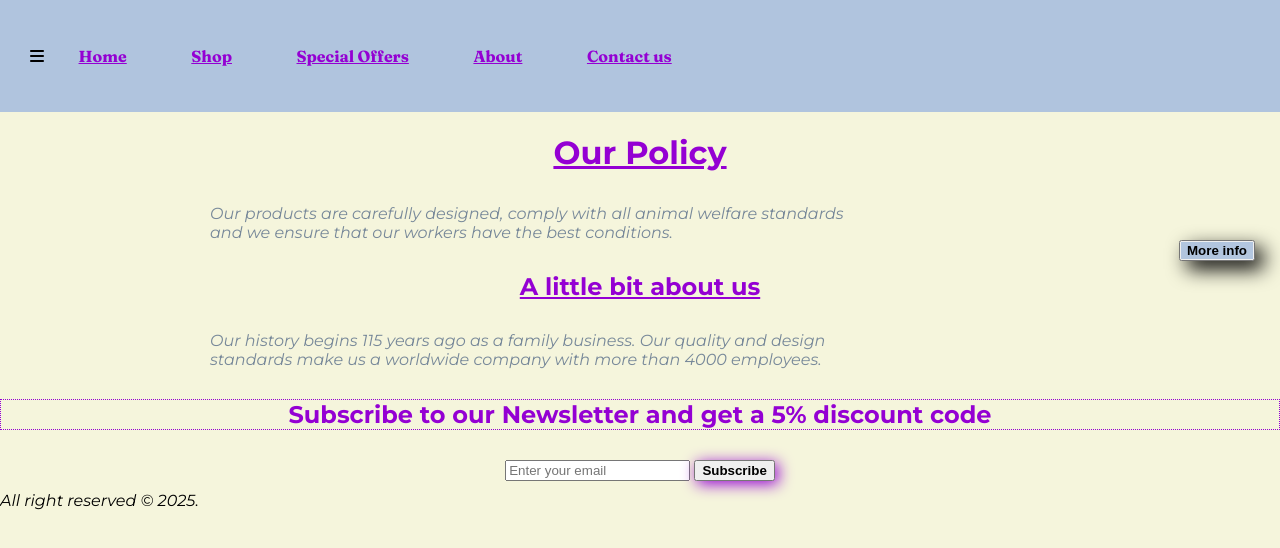
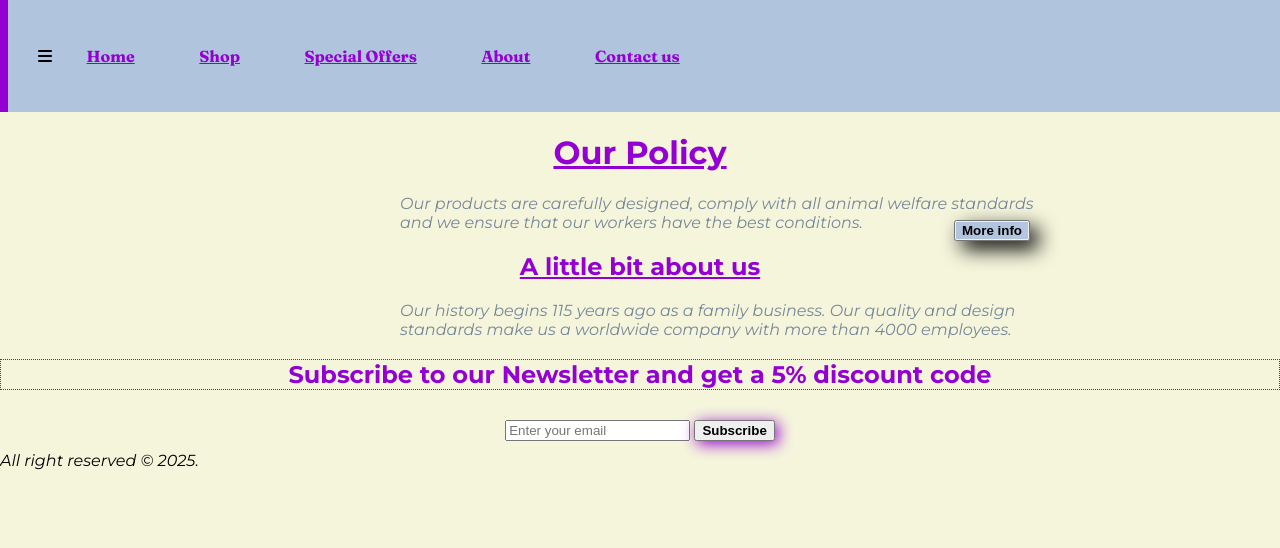
Before and after one commit to santiagoAlvRu/Advanced-Exercise, a plain HTML site: page index.html in a window 1280 px wide. Drawn offline with Linux system fonts and the light colour scheme.

Commit message:
add > border to nav element

```diff
--- a/style.css
+++ b/style.css
@@ -12,7 +12,7 @@ nav {
     background-color: lightsteelblue;
     display: flex;
     font-weight: bolder;
-
+    border-left: 8px solid darkviolet;
 }
 
 a {
@@ -34,8 +34,8 @@ ul, li {
 .absolute {
     width: 180x;
     position: absolute;
-    right: 25px;
-    top:240px;
+    right: 250px;
+    top:220px;
     box-shadow: inset 50px 50px 60px lightsteelblue, 8px 8px 20px black;
     color: black;
     font-weight: bolder;
@@ -67,8 +67,8 @@ form {
 p {
     width: 50%;
     position: relative;
-    left: 200px;
-    padding: 10px;
+    left: 400px;
+    padding: px20;
     color:lightslategray;
     font-style:italic;
 }
```
